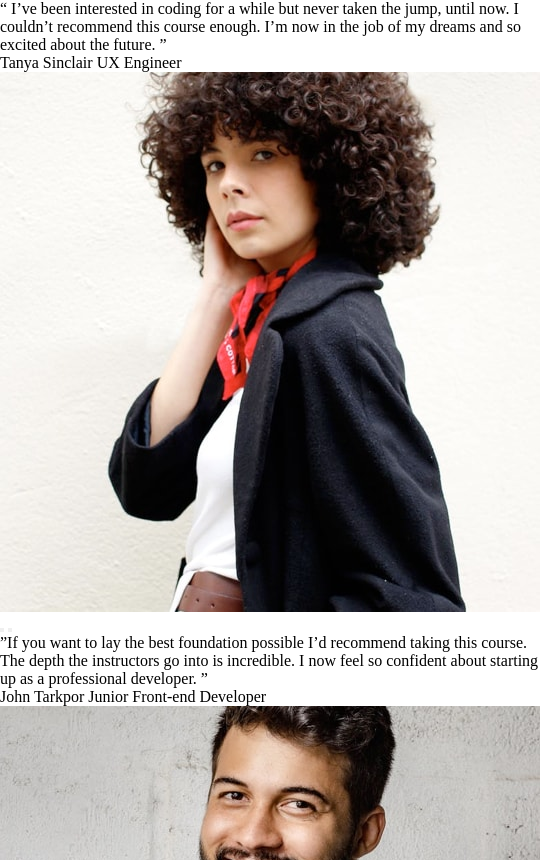
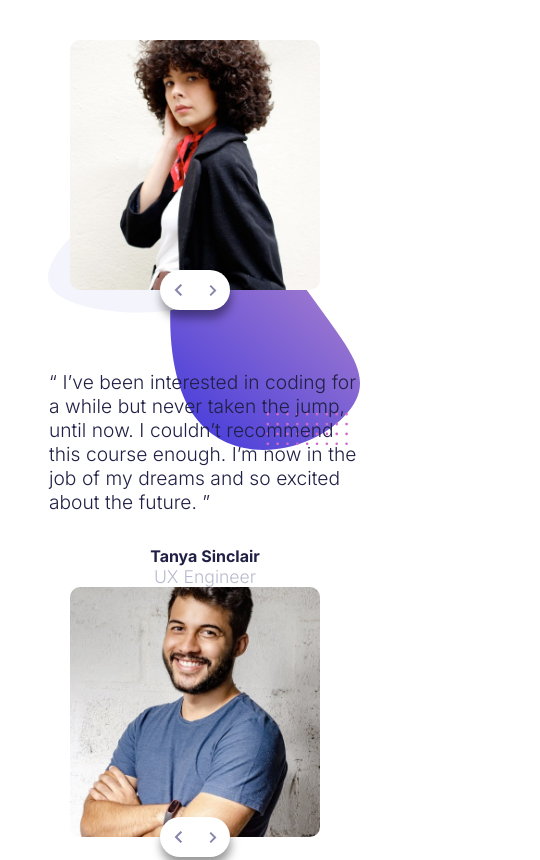
Before and after one commit to Fatima-Zahra-Henniche/Coding_bootcamp_testimonials_slider, a plain HTML site: page index.html in a window 390 px wide. Shown: the top 860 px of the page, 540 px wide, since content can reach past the window. Drawn offline with Linux system fonts and the light colour scheme; a script that the page names is missing.

Commit message:
Update Style.css
Signed-off-by: Fatima Zahra Henniche <111285114+Fatima-Zahra-Henniche@users.noreply.github.com>

```diff
--- a/Style.css
+++ b/Style.css
@@ -1,131 +1,156 @@
-:root {
-    --dark-bleu: hsl(240, 38%, 20%);
-    --Grayish-blue: hsl(240, 18%, 77%);
+
+@import url('https://fonts.googleapis.com/css2?family=Inter:wght@300;500;700&display=swap');:root {
+    --Dark-Blue: hsl(240, 38%, 20%);
+    --Grayish-Blue: hsl(240, 18%, 77%);
+    --inter: 'Inter', sans-serif;
+
+}
+* {
+    margin: 0;
+    padding: 0;
+    box-sizing: border-box;
+}
+body{
+    font-family: var(--inter);
+    font-size: 32px;
+    display: grid;
+    place-items: center;
+    min-height: 100vh;
+    background: url(images/pattern-bg.svg),url(images/pattern-quotes.svg),url(images/pattern-curve.svg);
+    background-repeat: no-repeat;
+    background-position: 92% 0%,22% 25%,bottom left;
+}
+.hide {
+    display: none !important;
+}
+.container {
+    max-width: 80vw;
+}
+.tanya, .john {
+    display: flex;
+    justify-content: center;
+    align-items: center;
+}
+.container p {
+
+    font-size: 1.65rem;
+    font-weight: 300;
+    color: var(--Dark-Blue);
+    word-spacing: 0.01rem;
+    margin-bottom: 2rem;
+}
+.content p {
+    position: relative;
+    left:48px;
+    z-index: 1;
+}
+.container .name {
+    font-size: 1.2rem;
+    font-weight: 700;
+    color: var(--Dark-Blue);
+}
+.container .title {
+    font-size: 1.3rem;
+    font-weight: 300;
+    color: var(--Grayish-Blue);
+}
+.image-container {
+    position: relative;
+
+}
+.image-container img {
+    width: 500px;
+    height: 500px;
+    border-radius: 4px;
+}
+.image-container .nav-btns {
+position: absolute;
+height: 45px;
+width: 100px;
+right: 350px;
+bottom: -15px;
+display: flex;
+background: white;
+border-radius: 30px;
+box-shadow: 1px 8px 10px rgba(0, 0, 0,0.4);
+}
+.nav-btns  .prev-btn{
+    background: url(images/icon-prev.svg) no-repeat;
+    background-size: 22%;
+    background-position: center;
+    width: 50%;
+    border: none;
+    outline: none;
+    border-radius: 30px 0  0 30px;
+    z-index: 4;
 }
 
-* {
-    padding: 0;
-    margin: 0;
-    box-sizing: border-box;
+.nav-btns  .next-btn {
+    background: url(images/icon-next.svg) no-repeat;
+    background-size: 22%;
+    background-position: center;
+    width: 50%;
+    border: none;
+    outline: none;
+    border-radius: 30px 0 0 30px;
+    z-index: 4;
 }
+.name-title {
+    position: relative;
+    left:48px;
+}
+button:hover{
+    cursor: pointer;
+}
+@media screen and (max-width:768px) {
+    body {
+        background: url(images/pattern-bg.svg),url(images/pattern-quotes.svg),url(images/pattern-curve.svg);
+    background-repeat: no-repeat;
+    background-size: 80%,20%,80%;
+    background-position: 62% 18%,45% 58%,bottom left;
+    }
+    .container{
+        margin-top: 40px;
+    }
+    .tanya,.john {
+        display: flex;
+        flex-direction: column-reverse;
+    }
+    .image-container img {
+        width: 250px;
+        height: 250px;
+        border-radius: 10px;
+    }
+    .container p {
+        margin-top: 4.5rem;
+        font-size: 1.2rem;
+    }
+    .content p {
 
-body {
-    min-height: 100vh;
-    width: 80vw;
-    display: grid;
-    place-items: center;
-    position: relative;
+        position: relative;
+        left:10px;
+    }
 
-    &>#app {
-        width: 75rem;
-        margin-top: 1rem;
-        margin-left: 10rem;
-        display: grid;
-        grid-template-columns: 2fr 1fr;
-
-        &>#nav {
-            grid-template-columns: 2fr;
-            width: 31.25rem;
-
-            &> :nth-child(1) {
-                position: absolute;
-                padding-left: 6rem;
-                padding-top: 6rem;
-            }
-
-            &> :nth-child(2) {
-                position: relative;
-                grid-column: 1 / span 2;
-                padding-top: 10.5rem;
-                font-size: 2rem;
-                font-family: 'Inter', sans-serif;
-            }
-
-            &> :nth-child(3) {
-                position: relative;
-                font-size: 2rem;
-                font-family: 'Inter', sans-serif;
-            }
-
-            &> :nth-child(4) {
-                position: relative;
-                font-size: 2rem;
-                font-family: 'Inter', sans-serif;
-            }
-
-            &> :nth-child(5) {
-                position: relative;
-                font-size: 2rem;
-                font-family: 'Inter', sans-serif;
-            }
-
-            #foter {
-                display: flex;
-                justify-content: flex-start;
-                align-items: center;
-                gap: .4rem;
-            }
-
-            #foter> :nth-child(1) {
-                font-family: 'Inter', sans-serif;
-                font-size: 1rem;
-                font-weight: bold;
-                color: var(--dark-bleu);
-            }
-
-            #foter> :nth-child(2) {
-                font-size: 0.8rem;
-                font-family: 'Inter', sans-serif;
-                font-weight: 300;
-                color: var(--Grayish-blue);
-            }
-
-        }
-
-        #imags {
-            height: 36rem;
-            width: 43.75rem;
-            display: grid;
-            grid-template-columns: 1fr;
-            position: relative;
-        }
-
-        #imags> :nth-child(1),
-        #imags> :nth-child(2) {
-            position: absolute;
-        }
-
-        #imags> :nth-child(1) {
-            height: 34rem;
-            width: 36rem;
-            top: 0;
-        }
-
-        #imags> :nth-child(2) {
-            height: 31.2rem;
-            width: 31.2rem;
-            border-radius: 1%;
-            padding-left: 3rem;
-            padding-top: 3.2rem;
-            z-index: 1;
-        }
-
-        #toggle {
-            width: 4.5rem;
-            height: 25px;
-            border-radius: 20px;
-            border-color: var(--dark-bleu);
-            transition: all 0.5s ease-in-out;
-        }
-
+    .container .name {
+        font-size: 1rem;
+    }
+    .container .title {
+        font-size: 1.1rem;
+    }
+    .name-title {
+        display: flex;
+        flex-direction: column;
+        justify-content: center;
+        align-items: center;
+        position: relative;
+        left:10px;
+    }
+    .image-container .nav-btns {
+        position: absolute;
+        height: 40px;
+        width: 70px;
+        top: 230px;
+        right: 90px;
 
     }
-
-    &>#btm {
-
-        position: absolute;
-        left: 0;
-        bottom: 0;
-        height: 9rem;
-    }
 }
```
